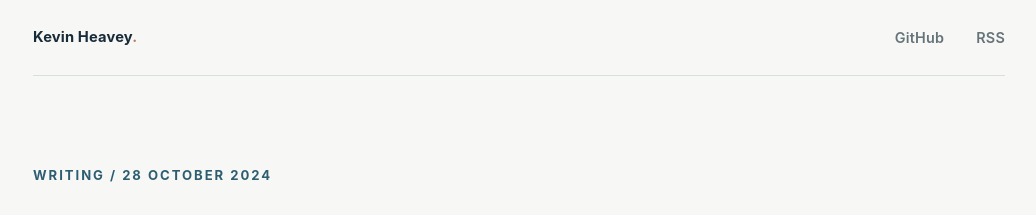
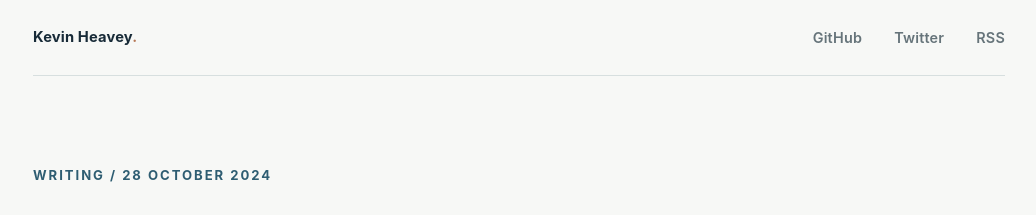
Before and after one commit to kevinheavey/kevinheavey.github.io, a Jekyll site: the page built from _posts/2024-10-28-futarchy-as-trustless-joint-ownership.html, in a window 1280 px wide and 900 px high. Shown: the top 215 px of the window, without its empty margins (121-1157 px from the left). Built offline with Jekyll 4.4.1, drawn with Linux system fonts in a browser that asks for light colours.

Commit message:
Add Twitter link to site header

```diff
--- a/_layouts/default.html
+++ b/_layouts/default.html
@@ -35,6 +35,7 @@
         <a class="wordmark" href="{{ '/' | relative_url }}" aria-label="Kevin Heavey, home">Kevin Heavey<span class="wordmark-mark" aria-hidden="true">.</span></a>
         <nav aria-label="Main navigation">
           <a href="https://github.com/kevinheavey" rel="me">GitHub</a>
+          <a href="https://x.com/dj_d_sol" rel="me">Twitter</a>
           <a href="{{ '/feed.xml' | relative_url }}">RSS</a>
         </nav>
       </header>
```
